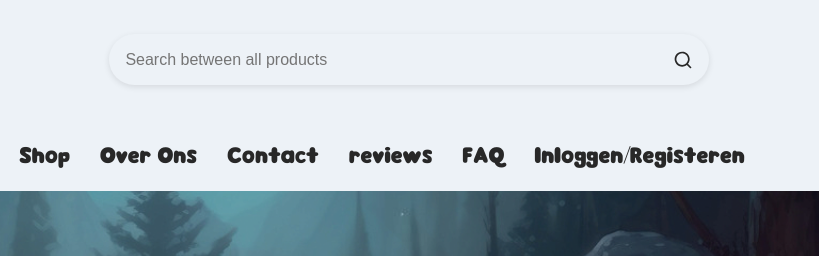
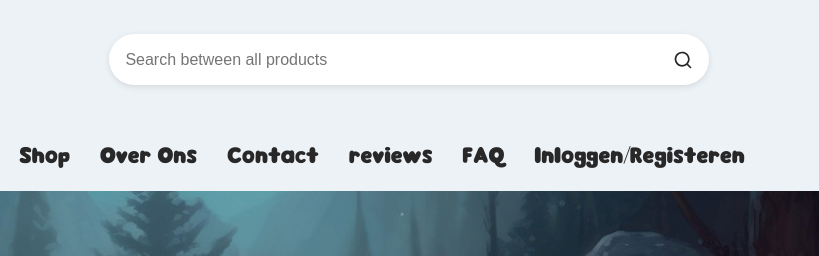
Before and after one commit to zavo-leo/projectX-leo, a website: page public/index.html in a window 1280 px wide. Shown: the top 256 px of the page, 281-1100 px from the left. Drawn offline with Linux system fonts and the light colour scheme; files whose address does not match are found by name.

Commit message:
another color change

```diff
--- a/public/css/nav.css
+++ b/public/css/nav.css
@@ -34,8 +34,7 @@
   display: flex;
   width: 100%;
   max-width: 600px;
-  background-color: var(--background);
-  /* vaste kleur */
+  background-color: var(--secondary);
   border-radius: 999px;
   overflow: hidden;
   box-shadow: 0 2px 6px rgba(0, 0, 0, 0.1);
```
